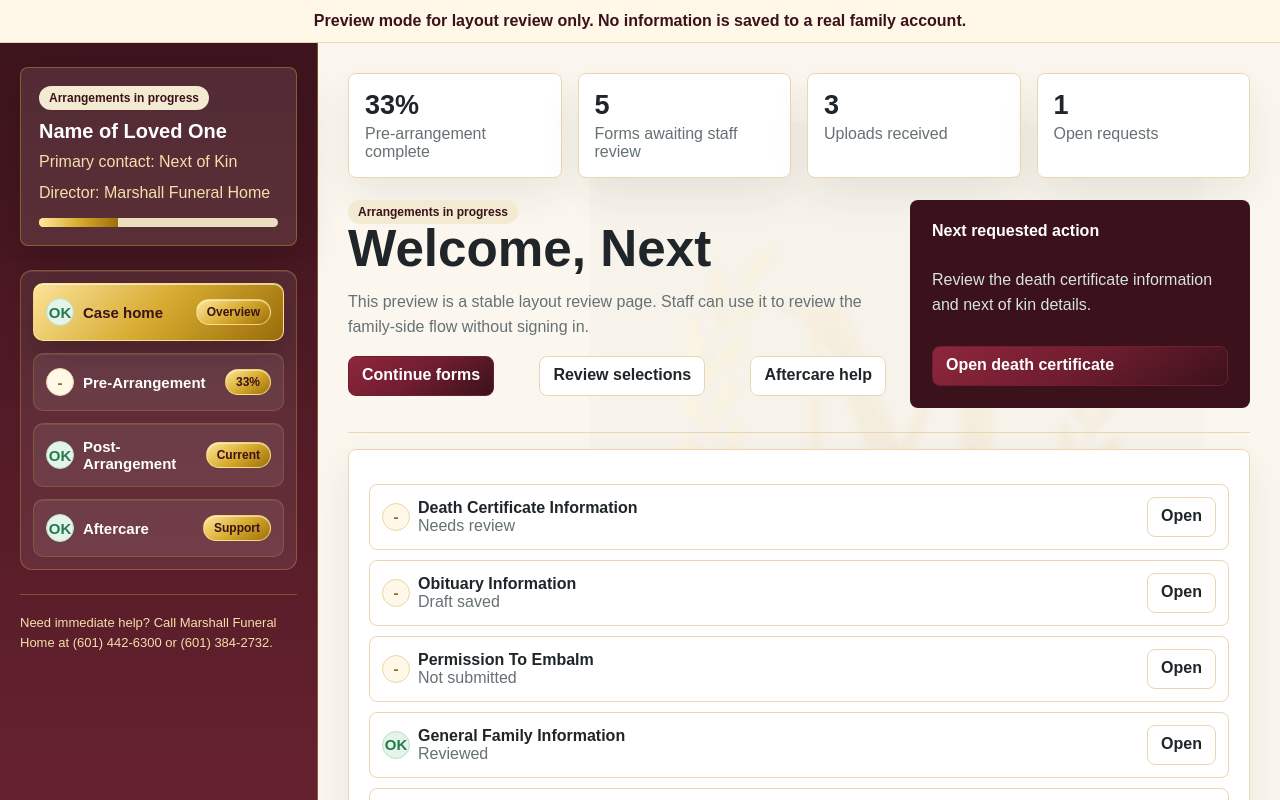
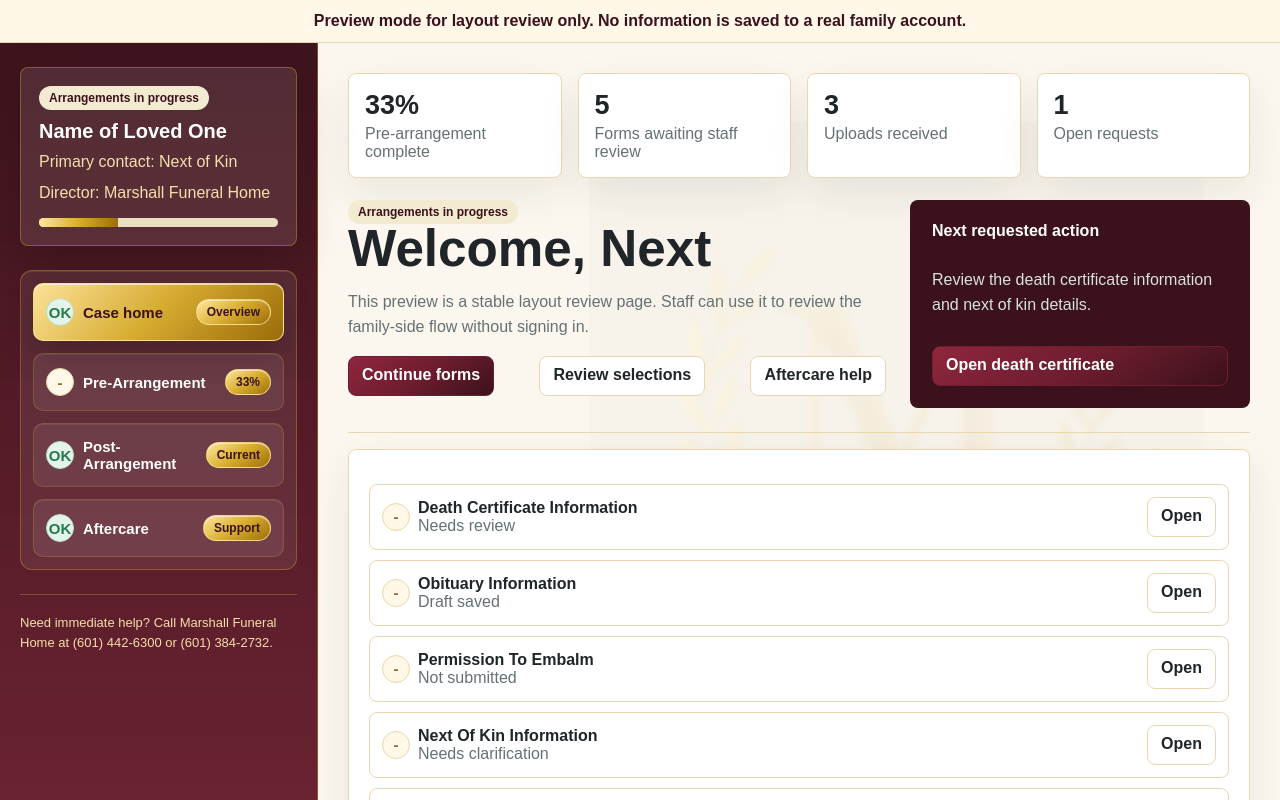
Before and after one commit to marshallfhnatchez225/Marshall-Family-Care, a Next.js app: page /family-preview in a window 1280 px wide. Shown: the top 800 px of the page. Built offline with nearby package versions, Linux system fonts and the light colour scheme.

Commit message:
Remove general family information from family preview

```diff
--- a/app/family-preview/form-data.ts
+++ b/app/family-preview/form-data.ts
@@ -81,17 +81,6 @@ export const forms = [
     ]
   },
   {
-    id: "family-info",
-    title: "General Family Information",
-    status: "Reviewed",
-    fields: [
-      ["Primary contact", "Next of Kin"],
-      ["Preferred phone", "601-442-6300"],
-      ["Email", ""],
-      ["Billing contact", ""]
-    ]
-  },
-  {
     id: "next-of-kin",
     title: "Next Of Kin Information",
     status: "Needs clarification",
```
